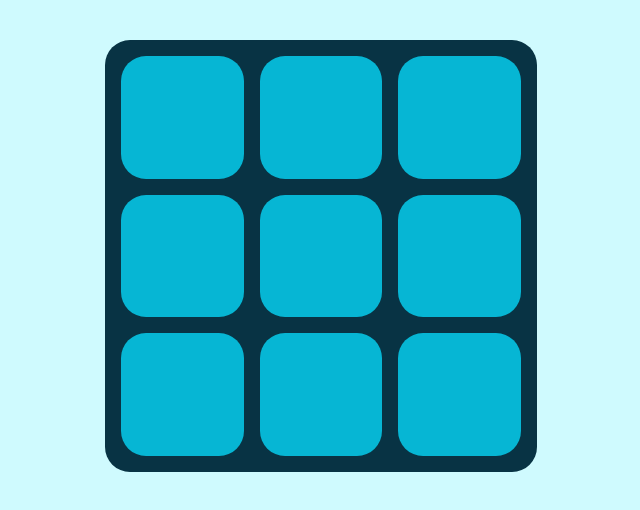
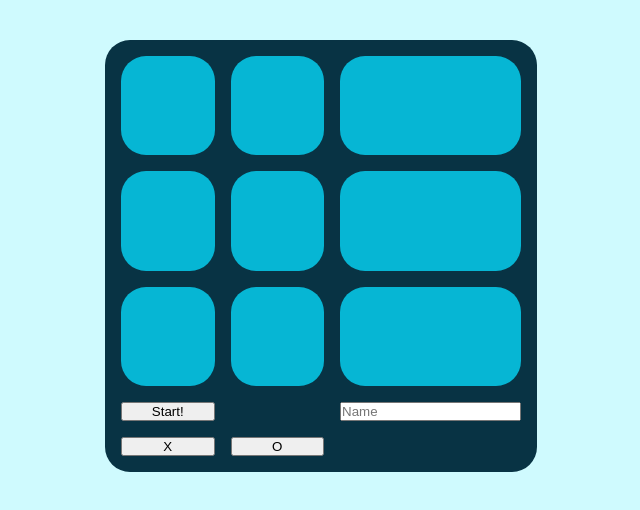
Before and after one commit to TheRealShadyOG/odin-tictactoe, a plain HTML site: page index.html in a window 1280 px wide. Shown: the whole page, without its empty margins (319-959 px from the left). Drawn offline with Linux system fonts and the light colour scheme.

Commit message:
Add UI elements

```diff
--- a/index.html
+++ b/index.html
@@ -17,6 +17,11 @@
         <div class="box" id="6"></div>
         <div class="box" id="7"></div>
         <div class="box" id="8"></div>
+        <button id="start">Start!</button>
+        <div id="winner"></div>
+        <input type="text" placeholder="Name" id="name">
+        <button id="x">X</button>
+        <button id="o">O</button>
     </div>
 
     <script src="script.js"></script>
```
